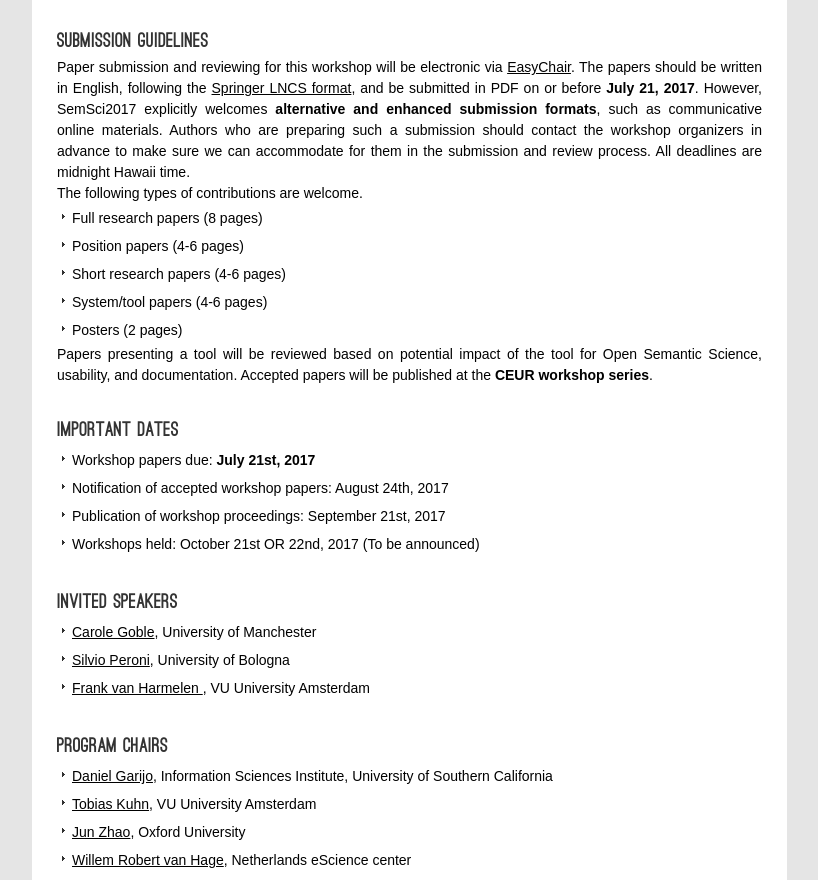
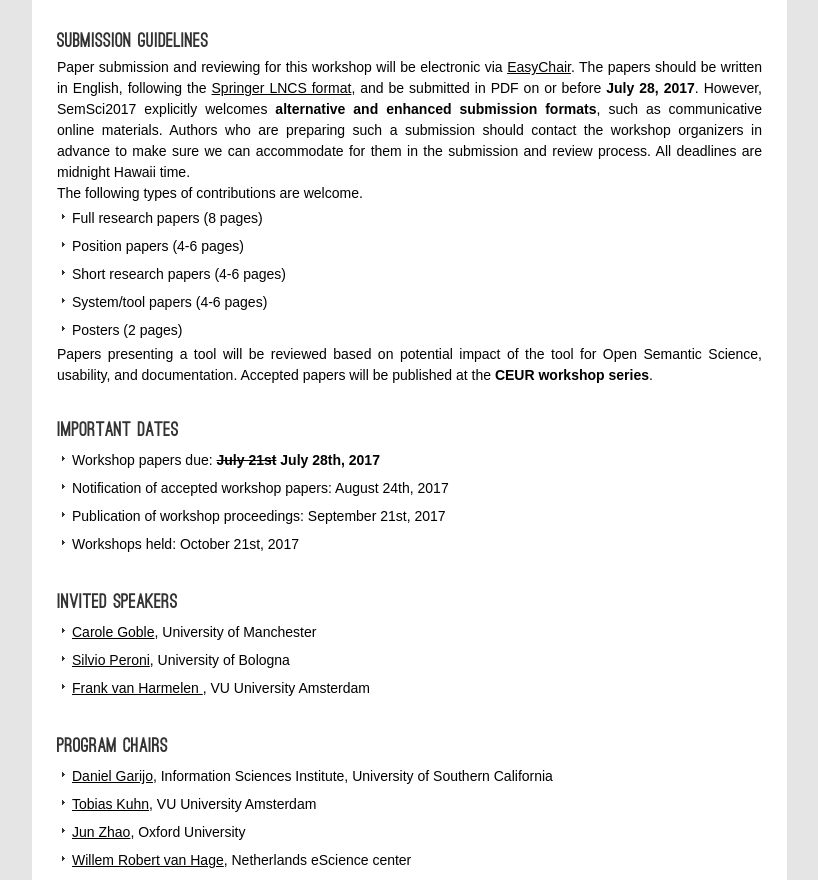
Before and after one commit to semSci/semSci2017, a plain HTML site: page index.html in a window 1280 px wide. Shown: the part 1206-2086 px from the top of the page, without its empty margins (338-1156 px from the left). Drawn offline with Linux system fonts and the light colour scheme.

Commit message:
Update deadline

```diff
--- a/index.html
+++ b/index.html
@@ -91,7 +91,7 @@
 <div class="page" id="submission">
 <div class="page_content">
 <h4  class="blue"> Submission Guidelines</h4>
-<p>Paper submission and reviewing for this workshop will be electronic via <a href="https://easychair.org/conferences/?conf=semsci2017">EasyChair</a>. The papers should be written in English, following the <a href="http://www.springer.com/de/it-informatik/lncs/conference-proceedings-guidelines" target="_blank">Springer LNCS format</a>, and be submitted in PDF on or before <strong>July 21, 2017</strong>. However, SemSci2017 explicitly welcomes <strong>alternative and enhanced submission formats</strong>, such as communicative online materials. Authors who are preparing such a submission should contact the workshop organizers in advance to make sure we can accommodate for them in the submission and review process. All deadlines are midnight Hawaii time.
+<p>Paper submission and reviewing for this workshop will be electronic via <a href="https://easychair.org/conferences/?conf=semsci2017">EasyChair</a>. The papers should be written in English, following the <a href="http://www.springer.com/de/it-informatik/lncs/conference-proceedings-guidelines" target="_blank">Springer LNCS format</a>, and be submitted in PDF on or before <strong>July 28, 2017</strong>. However, SemSci2017 explicitly welcomes <strong>alternative and enhanced submission formats</strong>, such as communicative online materials. Authors who are preparing such a submission should contact the workshop organizers in advance to make sure we can accommodate for them in the submission and review process. All deadlines are midnight Hawaii time.
 </p>
 
 <p>The following types of contributions are welcome.</p>
@@ -114,10 +114,10 @@ Papers presenting a tool will be reviewed based on potential impact of the tool
 <div class="page_content">
 <h4  class="blue"> Important Dates</h4>
 <ul class="sublist2">
-<li>Workshop papers due: 	<strong>July 21st, 2017</strong></li>
+<li>Workshop papers due: 	<strong><strike>July 21st</strike> July 28th, 2017</strong></li>
 <li>Notification of accepted workshop papers: 	August 24th, 2017</li>
 <li>Publication of workshop proceedings: 	September 21st, 2017</li>
-<li>Workshops held: 	October 21st OR 22nd, 2017 (To be announced)</li>
+<li>Workshops held: 	October 21st, 2017 </li>
 </ul>
 </div>
 </div>
```
